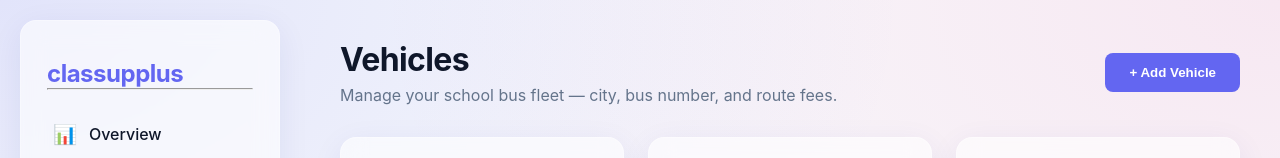
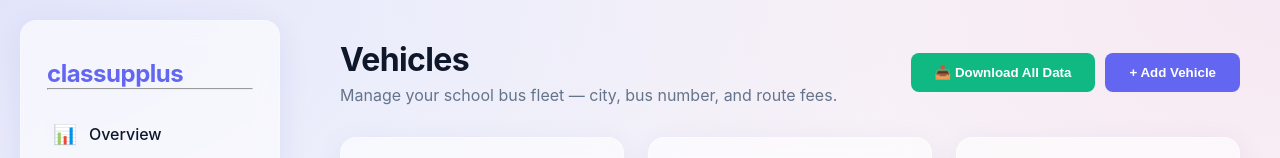
Before and after one commit to eshubaag-source/classupplus.com, a Next.js app: page /dashboard/vehicles in a window 1280 px wide. Shown: the top 158 px of the page. Built offline with nearby package versions, Linux system fonts and the light colour scheme; no server answers.

Commit message:
Update page.tsx

```diff
--- a/src/app/dashboard/vehicles/page.tsx
+++ b/src/app/dashboard/vehicles/page.tsx
@@ -120,6 +120,33 @@ export default function VehiclesPage() {
     }
   };
 
+  const handleDownloadCSV = () => {
+    if (vehicles.length === 0) {
+      alert("No vehicles data to download.");
+      return;
+    }
+
+    const headers = ["Bus Number", "City", "Total Fees", "Driver Contact", "Notes"];
+
+    const rows = vehicles.map(v => [
+      `"${v.vehicleNumber}"`,
+      `"${v.city}"`,
+      v.totalFees,
+      `"${v.driverNumber || ''}"`,
+      `"${v.description || ''}"`
+    ]);
+
+    const csvContent = [headers.join(","), ...rows.map(r => r.join(","))].join("\n");
+    const blob = new Blob([csvContent], { type: 'text/csv;charset=utf-8;' });
+    const url = URL.createObjectURL(blob);
+    const link = document.createElement('a');
+    link.href = url;
+    link.setAttribute('download', 'vehicles_data.csv');
+    document.body.appendChild(link);
+    link.click();
+    document.body.removeChild(link);
+  };
+
   const filtered = vehicles.filter(v =>
     v.vehicleNumber.toLowerCase().includes(searchTerm.toLowerCase()) ||
     v.city.toLowerCase().includes(searchTerm.toLowerCase()) ||
@@ -147,7 +174,10 @@ export default function VehiclesPage() {
             </div>
           )}
         </div>
-        <div className="page-header-actions">
+        <div className="page-header-actions" style={{ display: 'flex', gap: '10px' }}>
+          <button className="btn-primary" onClick={handleDownloadCSV} style={{ background: '#10b981' }}>
+            📥 Download All Data
+          </button>
           <button className="btn-primary" onClick={showForm ? () => { setShowForm(false); setEditingId(null); } : handleOpenAdd}>
             {showForm ? (editingId ? 'Cancel Edit' : 'Cancel') : '+ Add Vehicle'}
           </button>
```
